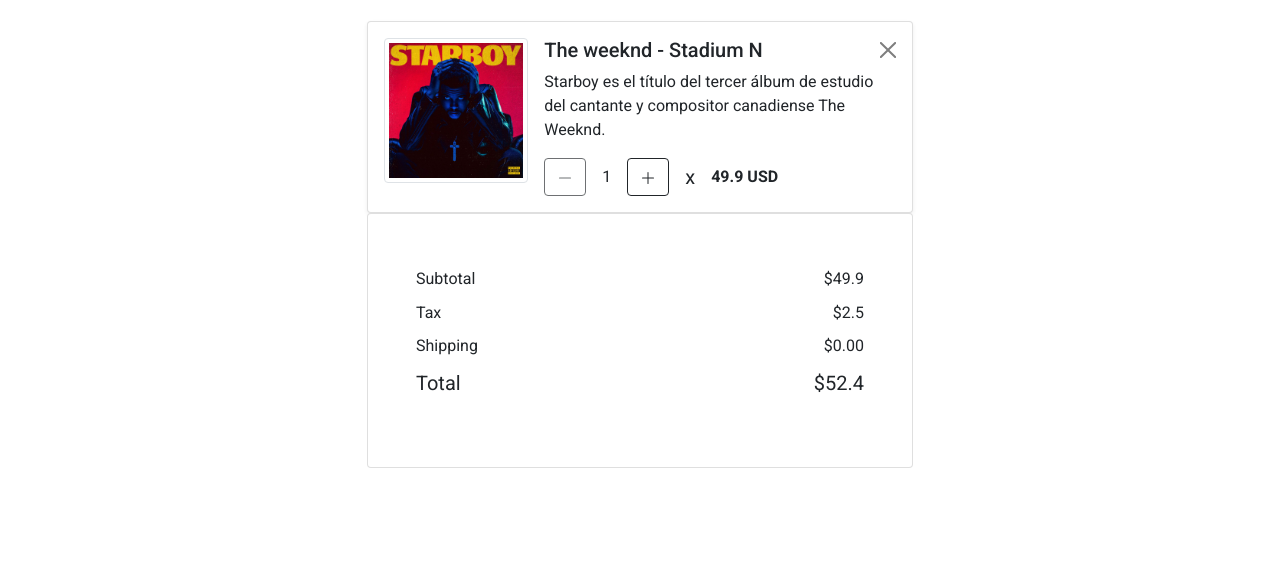
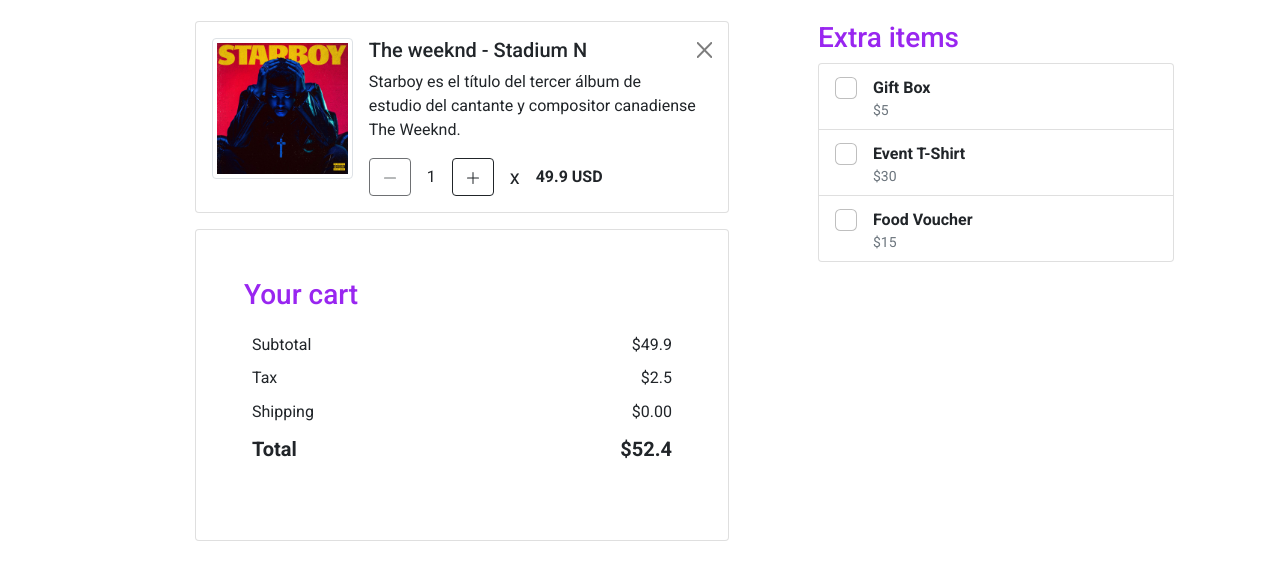
Before and after one commit to sofiaa-garcia14/JS-SofiaGarcia, a website: page index.html in a window 1280 px wide. Shown: the part 145-722 px from the top of the page. Drawn offline with Linux system fonts and the light colour scheme.

Commit message:
Array-update

```diff
--- a/index.html
+++ b/index.html
@@ -22,11 +22,10 @@
 
   <div class="container d-flex flex-column align-items-center p-4 mt-4">
     <h2 class="mb-4">Order Summary</h2>
-    <p id="message-empty-cart" class="d-none w-50 text-center">The cart is empty. <a href="#">Find an event</a></p>
-    <div class="row">
-
-    </div>
-    <div id="ticket-checkout" class="card w-50 shadow-sm">
+    <div class="container d-flex">
+      <div class="col-8 d-flex flex-column align-items-center">
+        <p id="message-empty-cart" class="d-none w-75 text-center">The cart is empty. <a href="#">Find an event</a></p>
+        <div id="ticket-checkout" class="card w-75 mb-3">
           <div class="card-body d-flex">
             <div class="picture me-3">
               <img src="./media/events/the_weekend.jpg" class="img-thumbnail rounded-2" alt="..." height="300" width="300">
@@ -53,13 +52,15 @@
               <button type="button" class="btn-close" data-bs-dismiss="toast" aria-label="Close"></button>
           </div>
         </div>
-    <div class="card d-flex flex-row w-50 p-5">
+        <div class="card d-flex w-75 p-5">
+          <h3 id="cart-title">Your cart</h3>
+          <div class="d-flex flex-row w-100 p-2">
             <div class="col description-prices">
               <ul>
                 <li>Subtotal</li>
                 <li>Tax</li>
                 <li>Shipping</li>
-          <li class="fs-5">Total</li>
+                <li id="total-title" class="fs-5">Total</li>
               </ul>
             </div>
             <div class="col list-prices">
@@ -71,6 +72,19 @@
               </ul>
             </div>
         </div>
+
+        </div>
+      </div>
+
+      <div class="col-4">
+        <h3 id="extra-title">Extra items</h3>
+
+
+        <div class="list-group">
+
+        </div>
+    </div>
+
   </div>
 
 <script src="./script.js"></script>
--- a/script.js
+++ b/script.js
@@ -6,6 +6,21 @@
   tax: 0.05,
   shipping: 0,
 };
+
+const extraItems = [
+  {
+    name: "Food Voucher",
+    price: 15,
+  },
+  {
+    name: "Event T-Shirt",
+    price: 30,
+  },
+  {
+    name: "Gift Box",
+    price: 5,
+  },
+];
 
 const ticketName = document.getElementById("ticket-name");
 const ticketDescription = document.getElementById("ticket-description");
@@ -20,8 +35,13 @@
 const tax = document.getElementById("tax");
 const shipping = document.getElementById("shipping");
 const total = document.getElementById("total");
+const extraItemsContainer = document.querySelector(".list-group");
 
 let tickets = 1;
+let subTotal = 0;
+let totalTax = 0;
+let totalShipping = 0;
+let totalPrice = 0;
 
 const displayTicket = (ticket) => {
   ticketName.textContent = ticket.name;
@@ -32,11 +52,11 @@
 const updatePrice = (ticket) => ticket.price * tickets;
 
 const displayInfoPrices = () => {
-  let sub = updatePrice(ticketWeekend);
-  let taxPrice = Math.round(ticketWeekend.tax * sub * 100) / 100;
-  let totalPrice = Math.round((sub + taxPrice) * 100) / 100;
-  subtotal.textContent = `$${sub}`;
-  tax.textContent = `$${taxPrice}`;
+  subTotal = updatePrice(ticketWeekend);
+  totalTax = Math.round(ticketWeekend.tax * subTotal * 100) / 100;
+  totalPrice = Math.round((subTotal + totalTax) * 100) / 100;
+  subtotal.textContent = `$${subTotal}`;
+  tax.textContent = `$${totalTax}`;
   total.textContent = `$${totalPrice}`;
 };
 
@@ -81,7 +101,25 @@
   resetInfoPrices();
 };
 
+const displayExtraItems = (items) => {
+  extraItemsContainer.innerHTML = "";
+  items.forEach((item) => {
+    const html = `
+    <label class="list-group-item d-flex gap-3">
+      <input class="form-check-input flex-shrink-0 check-extra_item" type="checkbox" value="" style="font-size: 1.375em;">
+      <span class="pt-1 form-checked-content">
+        <strong>${item["name"]}</strong>
+        <small class="d-block text-muted">
+          $${item["price"]}
+        </small>
+      </span>
+    </label>
+    `;
+    extraItemsContainer.insertAdjacentHTML("afterbegin", html);
+  });
+};
 btnClose.addEventListener("click", removeTicket);
 
 displayTicket(ticketWeekend);
 displayInfoPrices(ticketWeekend);
+displayExtraItems(extraItems);
--- a/scss/_custom.scss
+++ b/scss/_custom.scss
@@ -49,7 +49,6 @@
   text-align: left;
 }
 
-
 #sum-ticket:hover {
   background-color: $primary;
   border: 1px solid $white;
@@ -59,3 +58,25 @@
   background-color: $primary;
   border: 1px solid $white;
 }
+
+@mixin shadow-sm {
+  box-shadow: 0 0.125rem 0.25rem rgba(0, 0, 0, 0.075)
+}
+
+#ticket-checkout:hover {
+  @include shadow-sm();
+}
+
+.list-group-item:hover {
+  background-color: $gray-100;
+
+}
+
+
+#cart-title, #extra-title {
+  color: $primary;
+}
+
+#total, #total-title {
+  font-weight: 700;
+}
```
Also changed, not shown: README.md (deleted), assets/css/style.css, 3 other files. Lines whose indentation alone changed are shown as unchanged.
